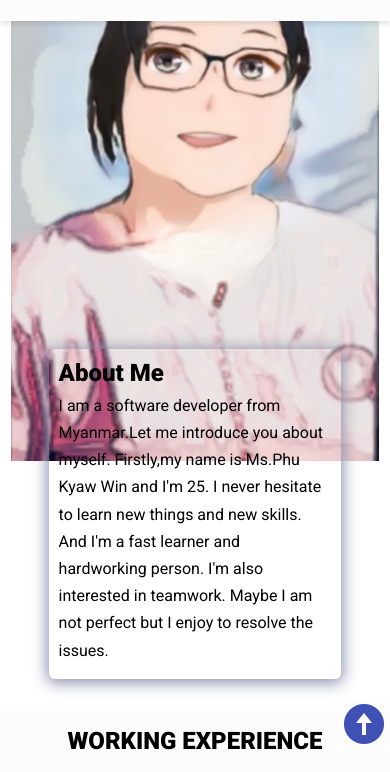
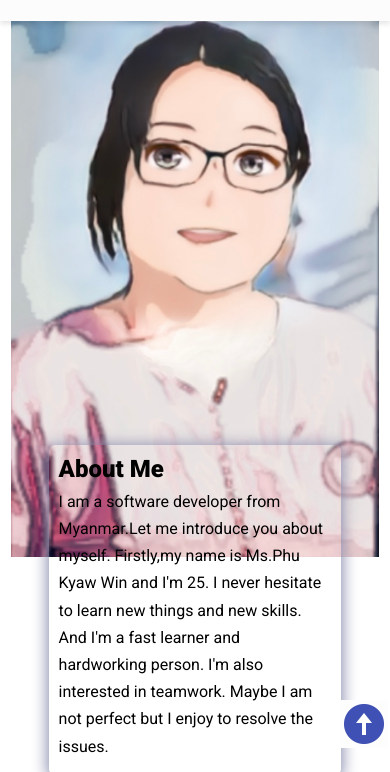
Before and after one commit to phukyawwin/phukyawwin.github.io, a plain HTML site: page index.html in a window 390 px wide. Shown: the part 67-839 px from the top of the page. Drawn offline with nearby package versions, Linux system fonts and the light colour scheme.

Commit message:
update css for change about me box

```diff
--- a/assets/css/styles.css
+++ b/assets/css/styles.css
@@ -333,7 +333,7 @@ footer {
     transform: translateX(0);
   }
   .hero {
-    margin-top: -10rem;
+    margin-top: -4rem;
     flex-direction: column;
     gap: 0;
   }
```
